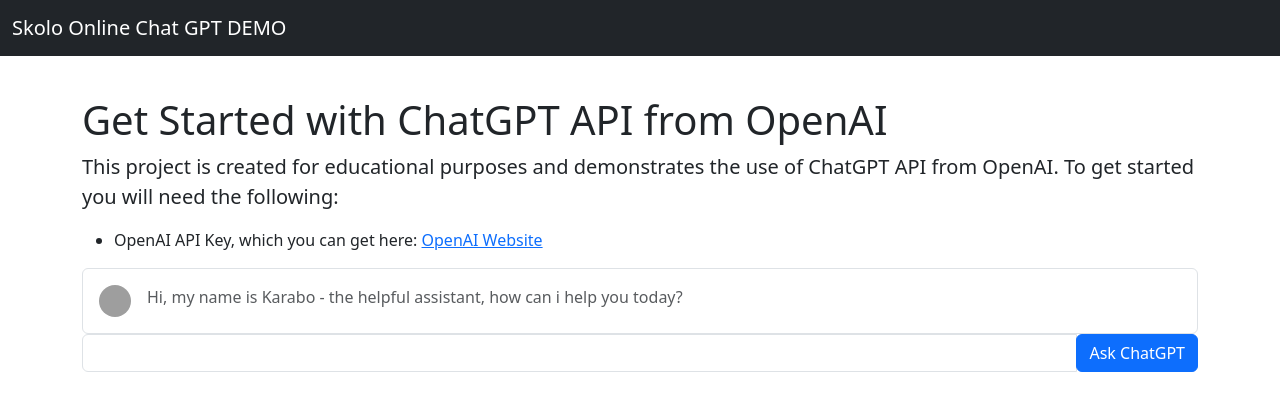
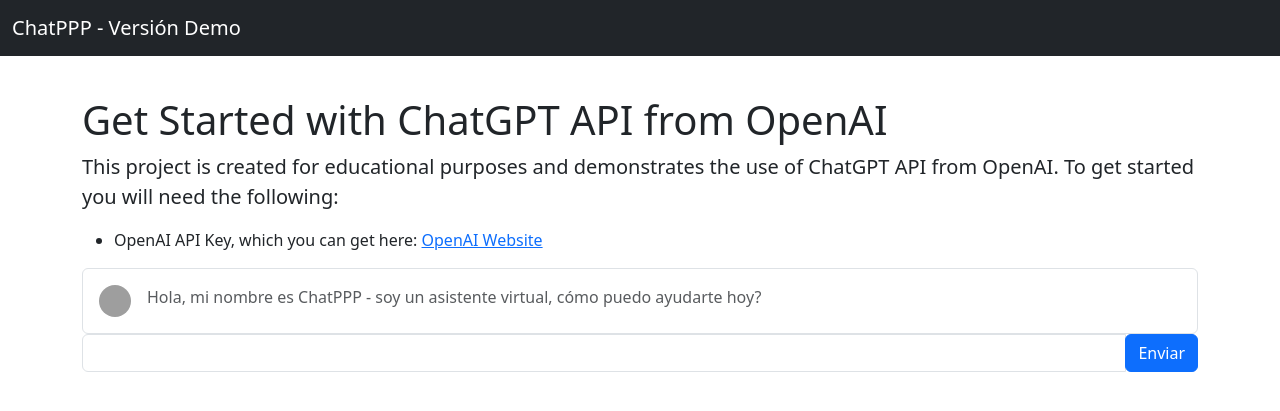
Before and after one commit to FrancoLoto/chatppp, a Django app: page / in a window 1280 px wide. Shown: the top 411 px of the page. Run offline with Django 4.2, Linux system fonts and the light colour scheme; grey boxes are pictures that could not be loaded.

Commit message:
cambios estilos

```diff
--- a/templates/profiles/Index.html
+++ b/templates/profiles/Index.html
@@ -18,7 +18,7 @@
             <!-- Fixed navbar -->
             <nav class="navbar navbar-expand-md navbar-dark fixed-top bg-dark">
               <div class="container-fluid">
-                <a class="navbar-brand" href="#">Skolo Online Chat GPT DEMO</a>
+                <a class="navbar-brand" href="/">ChatPPP - Versión Demo</a>
                 <button class="navbar-toggler" type="button" data-bs-toggle="collapse" data-bs-target="#navbarCollapse" aria-controls="navbarCollapse" aria-expanded="false" aria-label="Toggle navigation">
                   <span class="navbar-toggler-icon"></span>
                 </button>
@@ -50,7 +50,7 @@
                     <img src="https://digital-practice.ams3.cdn.digitaloceanspaces.com/static%2Fapp%2Fimg%2Fopenai-logo.png" alt="twbs" width="32" height="32" class="rounded-circle flex-shrink-0">
                     <div class="d-flex gap-2 w-100 justify-content-between">
                         <div>
-                        <p class="mb-0 opacity-75">Hi, my name is Karabo - the helpful assistant, how can i help you today?</p>
+                        <p class="mb-0 opacity-75">Hola, mi nombre es ChatPPP - soy un asistente virtual, cómo puedo ayudarte hoy?</p>
                         </div>
                     </div>
                     </a>
@@ -58,7 +58,7 @@
                 <div class="input-group mb-3">
                     <input type="text" class="form-control" id="chat-input">
                     <div class="input-group-append">
-                    <button id="gpt-button" class="btn btn-primary">Ask ChatGPT</button>
+                    <button id="gpt-button" class="btn btn-primary">Enviar</button>
                     </div>
                 </div>
 
```
